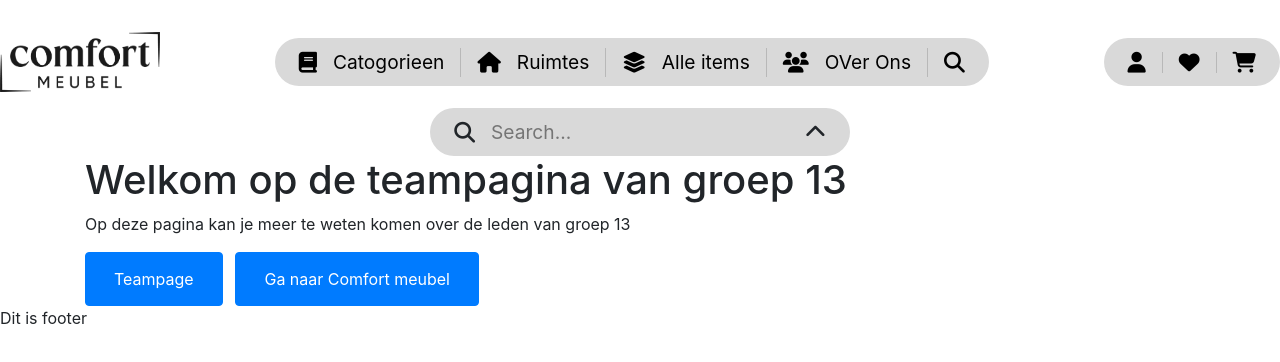
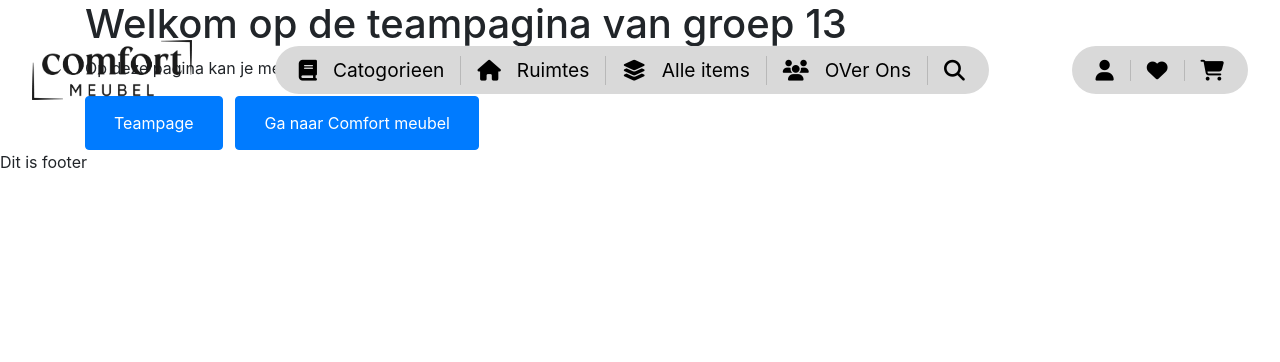
Before and after one commit to gitjonaspeeters/2324_1DVO_WPL2_GROEP_13, a Vue app: page / in a window 1280 px wide. Shown: the top 362 px of the page. Built offline with nearby package versions, Linux system fonts and the light colour scheme.

Commit message:
navigatie bar search toggle toegevoegt

```diff
--- a/src/components/NavigationComponents/NavigationComponent.vue
+++ b/src/components/NavigationComponents/NavigationComponent.vue
@@ -27,7 +27,7 @@
                     </a>
                 </div>
                 <div class="navigation-main-search">
-                    <a href="#"><i class="fa-solid fa-magnifying-glass"></i></a>
+                    <a href="#" @click="toggleSearch"><i class="fa-solid fa-magnifying-glass"></i></a>
                 </div>
             </div>
             <div id="navigation-right">
@@ -51,19 +51,30 @@
         </nav>
     </div>
     <!-- searchbar -->
-    <div id="search-container">
+    <div id="search-container" v-if="searchVisible">
         <div id="search">
             <div id="search-inhoud">
                 <i class="fa-solid fa-magnifying-glass"></i>
                 <input type="text" placeholder="Search...">
-                <i class="fa-solid fa-chevron-up"></i>
+                <i class="fa-solid fa-chevron-up" @click="toggleSearch"></i>
             </div>
         </div>
     </div>
 </template>
 <script>
 export default {
-    name: "NavigationBar"
+    name: "NavigationBar",
+    data(){
+        return {
+            searchVisible: false
+        }
+    },
+    methods: {
+        toggleSearch(){
+            console.log("er word geklikt");
+            this.searchVisible = !this.searchVisible;
+        }
+    }
 }
 </script>
 <style scoped>
@@ -72,11 +83,16 @@ export default {
     padding: 0;
     /* border: 1px solid red; */
 }
-#navigation-container{
-    margin: 2rem auto 0 auto;
-    width: 110rem;
-    max-width: 100%;
+#navigation-container {
+    position: fixed;
+    top: 2.5rem;
+    z-index: 2;
+    width: 95%;
+    left: 0;
+    right: 0;
+    margin: 0 auto;
 }
+
 nav{
     display: flex;
     justify-content: space-between;
@@ -153,9 +169,12 @@ nav p{
     text-decoration: none;
 }
 /* searchbar */
-#search-container{
-    margin: 1rem auto 0 auto;
-    max-width: 100%;
+#search-container {
+    position: fixed;
+    top: 7rem;
+    left: 0;
+    z-index: 3;
+    width: 100%;
 }
 #search{
     display: flex;
@@ -174,6 +193,9 @@ nav p{
 #search-inhoud i {
     font-size: 1.3rem;
 }
+#search-inhoud i:hover{
+    cursor: pointer;
+}
 #search-inhoud input {
     background-color: #D9D9D9;
     border: none;
```
